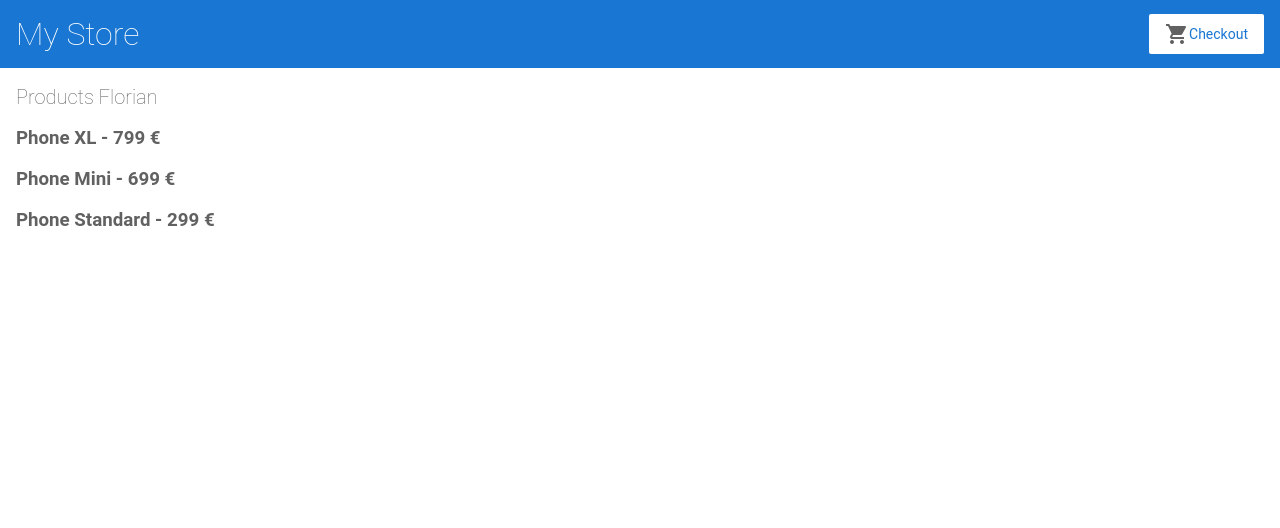
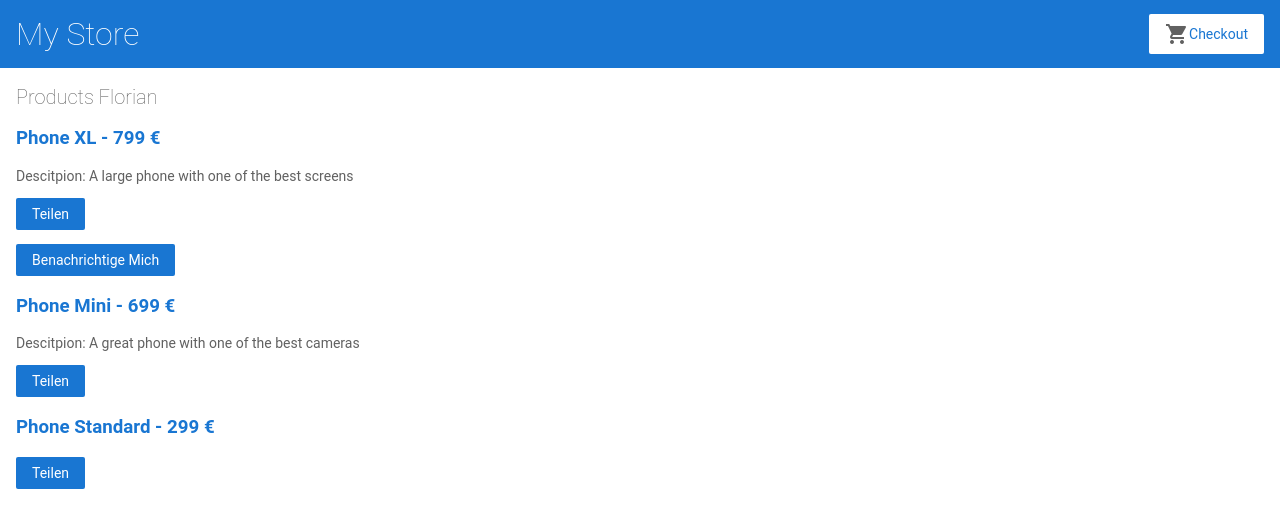
Before and after one commit to FlorianBogenschuetz/my-first-angular_v17, an Angular app: page / in a window 1280 px wide. Shown: the top 528 px of the page. Built offline with nearby package versions, Linux system fonts and the light colour scheme.

Commit message:
Funktioniert bis - Benachrichtige Mich - Button

```diff
--- a/angular.json
+++ b/angular.json
@@ -97,5 +97,8 @@
         }
       }
     }
+  },
+  "cli": {
+    "analytics": "31199d57-9b69-4266-ab42-13070da99f0c"
   }
 }
--- /dev/null
+++ b/src/app/product-alerts/product-alerts.component.html
@@ -0,0 +1,3 @@
+<p *ngIf="product && product.price > 700">
+    <button type="button">Benachrichtige Mich</button>
+</p>
--- a/src/app/product-list/product-list.component.html
+++ b/src/app/product-list/product-list.component.html
@@ -1,7 +1,24 @@
 <h2>Products Florian</h2>
 
 <div *ngFor="let product of products">
-  <h3>{{ product.name }} - {{ product.price }} €</h3>
+  <h3>
+    <a [title]="product.name + 'details' ">
+    {{ product.name }} - {{ product.price }} €
+    </a>
+  </h3>
+
+  <p *ngIf="product.description">
+    Descitpion: {{product.description}}
+  </p>
+
+  <button type="button" (click)="share()">
+    Teilen
+  </button>
+
+  <app-product-alerts
+    [product]="product">
+  </app-product-alerts>
+
 </div>
 
 <!--
--- a/src/app/product-list/product-list.component.ts
+++ b/src/app/product-list/product-list.component.ts
@@ -1,9 +1,12 @@
 import { Component } from '@angular/core';
-
 import { products } from '../products';
+import { ProductAlertsComponent } from '../product-alerts/product-alerts.component';
+import { CommonModule } from '@angular/common';
 
 @Component({
   selector: 'app-product-list',
+  standalone: true,
+  imports: [ProductAlertsComponent, CommonModule],
   templateUrl: './product-list.component.html',
   styleUrls: ['./product-list.component.css']
 })
@@ -11,7 +14,7 @@ export class ProductListComponent {
   products = [...products];
 
   share() {
-    window.alert('The product has been shared!');
+    window.alert('Das Produkt wurde geteilt!');
   }
 }
 
```
Also changed, not shown: src/app/app.module.ts (+4 -3 lines), src/app/product-alerts/product-alerts.component.ts (added, +16 -0 lines), src/app/product-alerts/product-alerts.component.css (added), 1 other file (tests, documents, lock files or other folders).
